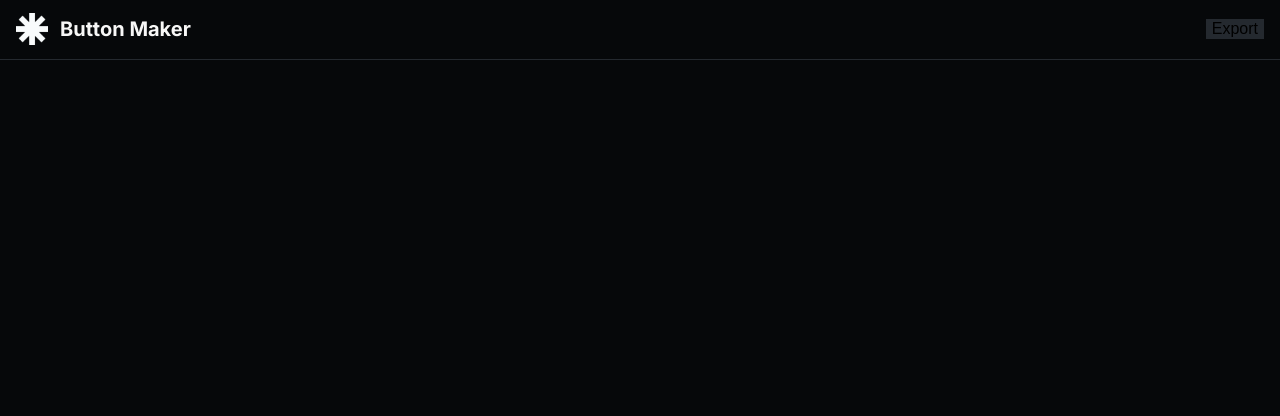
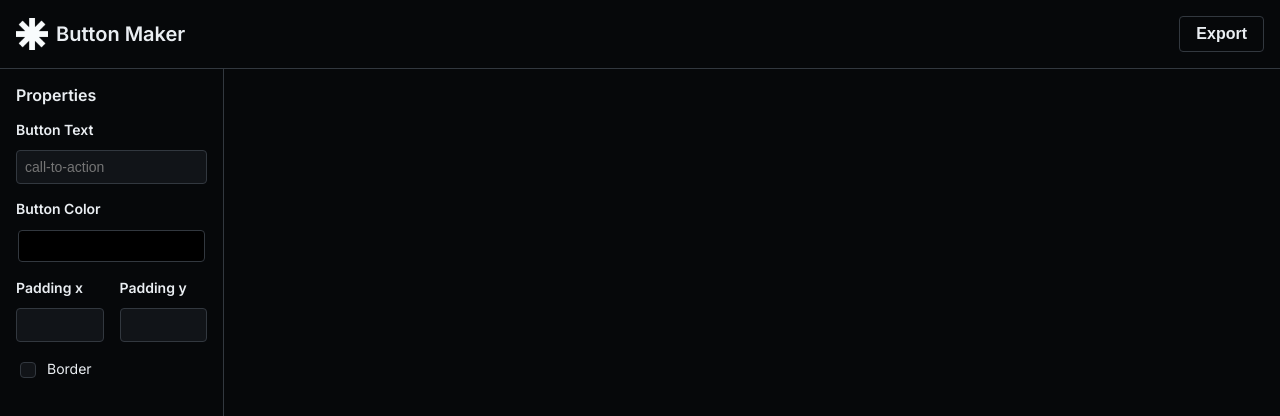
Before and after one commit to nigel-engel/ReCore-Button-Maker, a React (Vite) app: page / in a window 1280 px wide. Shown: the top 416 px of the page. Built offline with nearby package versions, Linux system fonts and the light colour scheme.

Commit message:
style: CSS Changes
I destroyed all my code and had to rework it all, this time i did a better job on the css utalising grid and have everythign sitting better on screen. so i'm happy i made the error lol

```diff
--- a/index.html
+++ b/index.html
@@ -1,10 +1,16 @@
-<!doctype html>
+<!DOCTYPE html>
 <html lang="en">
   <head>
     <meta charset="UTF-8" />
     <link rel="icon" type="image/svg+xml" href="/assets/logo-icon-fav-32.png" />
-    <link href="https://fonts.googleapis.com/css2?family=Inter:wght@100;200;300;400;500;600;700;800;900&display=swap" rel="stylesheet">
-
+    <link
+      href="https://fonts.googleapis.com/css2?family=Inter:wght@100;200;300;400;500;600;700;800;900&display=swap"
+      rel="stylesheet"
+    />
+    <link rel="stylesheet" href="https://cdn.jsdelivr.net/npm/bootstrap-icons@1.11.3/font/bootstrap-icons.min.css">
+    <link rel="stylesheet" href="/src/dotBackground.css">
+    <link rel="stylesheet" href="/src/style/styles.css">
+    <link rel="stylesheet" href="/src/style/var.css">
     <meta name="viewport" content="width=device-width, initial-scale=1.0" />
     <title>Button Maker</title>
   </head>
--- a/src/App.jsx
+++ b/src/App.jsx
@@ -1,20 +1,46 @@
 import React from "react";
-import "./styles.css";
-import "./var.css";
 
 export default function App() {
   return (
     <>
       <div className="navbar">
-        <div className="logo-container">
-        <img
-          src="/assets/recore-icon-logo-white.png"
-          alt="ReCore logo"
-          className="logo"
-        />
-        <h1>Button Maker</h1>
+        <div className="logo">
+          <img
+            src="/assets/recore-icon-logo-white.png"
+            id="logo-img"
+            width="32px"
+          />
+          <h1>Button Maker</h1>
         </div>
         <button>Export</button>
+      </div>
+      <div className="grid">
+        <div className="menu">
+          <h2>Properties</h2>
+          <div className="keyPairs">
+            <label htmlFor="button-text">Button Text</label>
+            <input type="text" id="button-text" placeholder="call-to-action " />
+          </div>
+          <div className="keyPairs">
+            <label htmlFor="button-color">Button Color</label>
+            <input type="color" id="button-color" placeholder="call-to-action " />
+          </div>
+          <div className="keyPairsGrid">
+            <div className="keyPairs">
+              <label htmlFor="padding-x">Padding x</label>
+              <input type="number" id="padding-x" />
+            </div>
+            <div className="keyPairs">
+              <label htmlFor="padding-y">Padding y</label>
+              <input type="number" id="padding-y" />
+            </div>
+          </div>
+          <div className="">
+            <input type="checkbox" id="button-border" />
+            <label htmlFor="button-border">Border</label>
+          </div>
+        </div>
+        <div></div>
       </div>
     </>
   );
--- /dev/null
+++ b/src/style/styles.css
@@ -0,0 +1,199 @@
+* {
+  box-sizing: border-box;
+}
+
+input[type="number"]::-webkit-inner-spin-button,
+input[type="number"]::-webkit-outer-spin-button {
+  -webkit-appearance: none;
+  margin: 0;
+}
+
+input[type="number"] {
+  -moz-appearance: textfield;
+}
+
+html,
+body {
+  margin: 0;
+  padding: 0;
+  font-family: "Inter", --apple-system, BlinkMacSystemFont, "Segoe UI",
+    Helvetica, Arial, sans-serif, "Apple Color Emoji", "Segoe UI Emoji";
+  background-color: var(--black-10);
+  -webkit-font-smoothing: antialiased;
+  -moz-osx-font-smoothing: grayscale;
+  overflow: hidden;
+}
+
+.navbar {
+  display: flex;
+  justify-content: space-between;
+  align-items: center;
+  padding: 1rem;
+  border-bottom: 1px solid var(--gray-8);
+}
+
+.navbar button {
+  padding: 0.5rem 1rem;
+  background-color: var(--black-10);
+  font-size: 1rem;
+  font-weight: 600;
+  color: var(--gray-1);
+  border: 1px solid var(--gray-8);
+  border-radius: 0.25rem;
+  cursor: pointer;
+}
+
+.navbar button:hover {
+  background-color: var(--gray-10);
+}
+
+.logo {
+  display: flex;
+  align-items: center;
+  gap: 0.5rem;
+}
+
+.logo h1 {
+  font-size: 1.25rem;
+  font-weight: 600;
+  margin: 0;
+  color: var(--gray-1);
+}
+
+.grid {
+  display: grid;
+  grid-template-columns: 14rem 1fr;
+  height: 100vh;
+}
+
+.menu {
+  width: 14rem;
+  border-right: 1px solid var(--gray-8);
+  padding: 1rem;
+  display: flex;
+  flex-direction: column;
+  gap: 1rem;
+}
+
+.keyPairs {
+  display: flex;
+  flex-direction: column;
+  gap: 0.5rem;
+}
+
+.keyPairsGrid {
+  display: grid;
+  grid-template-columns: 1fr 1fr;
+  gap: 1rem;
+}
+
+h2 {
+  margin: 0;
+  font-size: 1rem;
+  font-weight: 600;
+  color: var(--gray-1);
+}
+
+label {
+  color: var(--gray-1);
+  font-size: 0.875rem;
+  font-weight: 600;
+  margin-bottom: 0.25rem;
+}
+
+input[type="text"] {
+  width: 100%;
+  padding: 0.5rem;
+  background-color: var(--gray-10);
+  font-size: 0.875rem;
+  font-weight: 400;
+  color: var(--gray-1);
+  border: 1px solid var(--gray-8);
+  border-radius: 0.25rem;
+}
+
+input[type="text"]:focus {
+  background-color: var(--black-10);
+  border: 1px solid var(--blue-4);
+  outline: none;
+}
+
+input[type="number"] {
+  width: 100%;
+  padding: 0.5rem;
+  background-color: var(--gray-10);
+  font-size: 0.875rem;
+  font-weight: 400;
+  color: var(--gray-1);
+  border: 1px solid var(--gray-8);
+  border-radius: 0.25rem;
+}
+
+input[type="number"]:focus {
+  background-color: var(--black-10);
+  border: 1px solid var(--blue-4);
+  outline: none;
+}
+
+/* Label styles */
+label[for="button-border"] {
+  display: inline-block;
+  font-size: 0.875rem;
+  font-weight: 400;
+  margin-left: 0.5rem;
+}
+
+/* Checkbox styles */
+#button-border {
+  appearance: none;
+  -webkit-appearance: none;
+  -moz-appearance: none;
+  width: 1rem;
+  height: 1rem;
+  border: 1px solid var(--gray-8);
+  border-radius: 0.25rem;
+  background-color: var(--gray-10);
+  cursor: pointer;
+  vertical-align: middle;
+  position: relative;
+}
+
+/* Checkbox checked state */
+#button-border:checked {
+  background-color: #0969da;
+  border: none;
+}
+
+/* Checkmark styles */
+#button-border:checked::after {
+  content: "";
+  position: absolute;
+  left: 50%;
+  top: 50%;
+  transform: translate(-50%, -50%);
+  width: 0.375rem;
+  height: 0.625rem;
+  border: var(--black-10) solid;
+  border-width: 0 0.125rem 0.125rem 0;
+  transform: translate(-50%, -60%) rotate(45deg);
+}
+
+input[type="color"] {
+  -webkit-appearance: none;
+  -moz-appearance: none;
+  appearance: none;
+  width: 100%;
+  height: 34px;
+  background-color: transparent;
+  border: none;
+  cursor: pointer;
+}
+
+input[type="color"]::-webkit-color-swatch-wrapper {
+  padding: 0;
+}
+
+input[type="color"]::-webkit-color-swatch {
+  border: 1px solid var(--gray-8);
+  border-radius: 0.25rem;
+}
--- a/src/styles.css
+++ /dev/null
@@ -1,41 +0,0 @@
-body {
-  margin: 0;
-  padding: 0;
-  font-family: 'Inter', --apple-system, BlinkMacSystemFont, "Segoe UI", Helvetica, Arial, sans-serif, "Apple Color Emoji", "Segoe UI Emoji";
-  background-color: var(--black-10);
-  -webkit-font-smoothing: antialiased;
-  -moz-osx-font-smoothing: grayscale;
-}
-
-.navbar .logo {
-  width: 2rem;
-  margin-right: .75rem
-}
-
-.navbar h1 {
-  color: var(--white-10);
-  font-size: 1.25rem;
-  display: inline;
-}
-
-.navbar {
-  display: flex;
-  justify-content: space-between;
-  align-items: center;
-  padding: 0.25rem 1rem;
-  background-color: var(--black-10);
-  border-bottom: 1px solid var(--gray-9);
-}
-
-.navbar .logo-container {
-  display: flex;
-  align-items: center;
-}
-
-.navbar button {
-  background-color: var(--gray-9);
-  border:
-  color: var(--white-10);
-  font-size: 1rem;
-  cursor: pointer;
-}
```
Also changed, not shown: src/main.jsx (+6 -7 lines), src/style/buttonStyle.jsx (added, +18 -0 lines), src/style/dotBackground.css (added, +28 -0 lines), src/style/var.css (renamed from src/var.css, +5 -5 lines), 1 other file (tests, documents, lock files or other folders).
